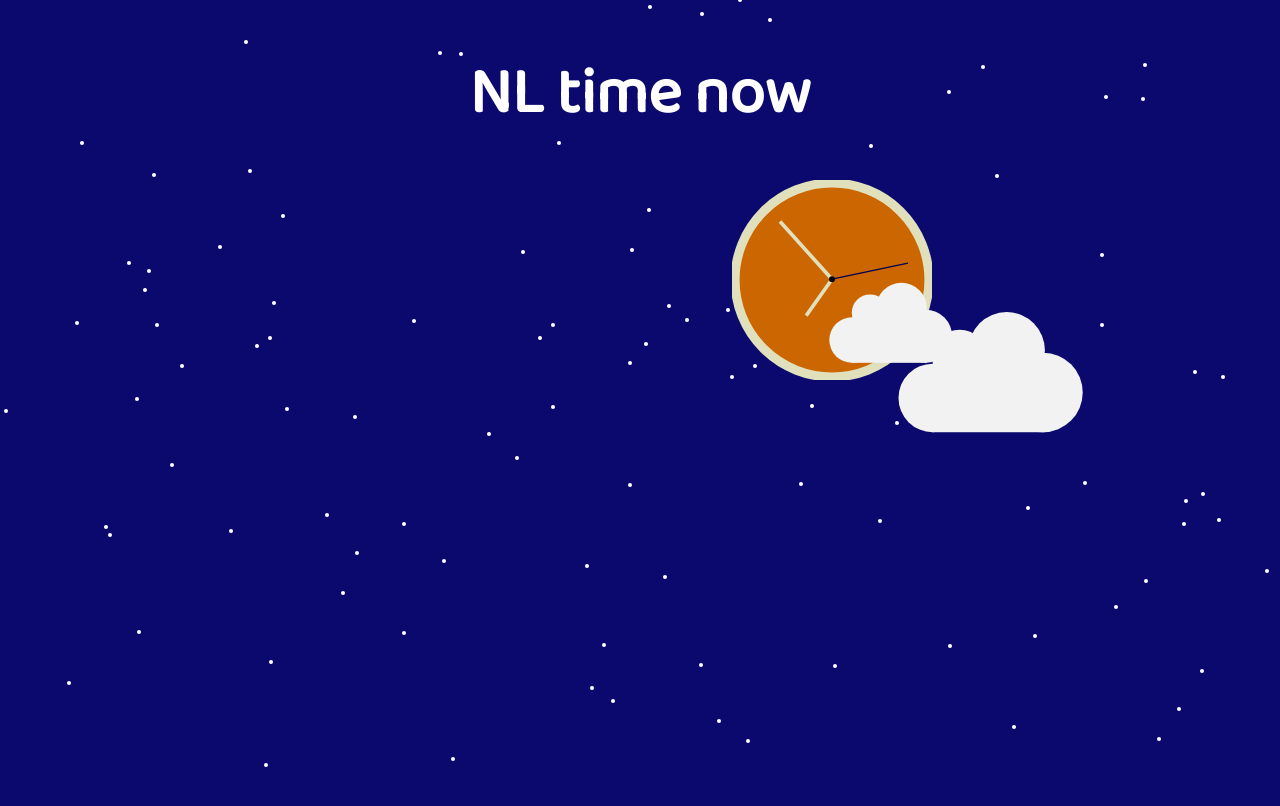
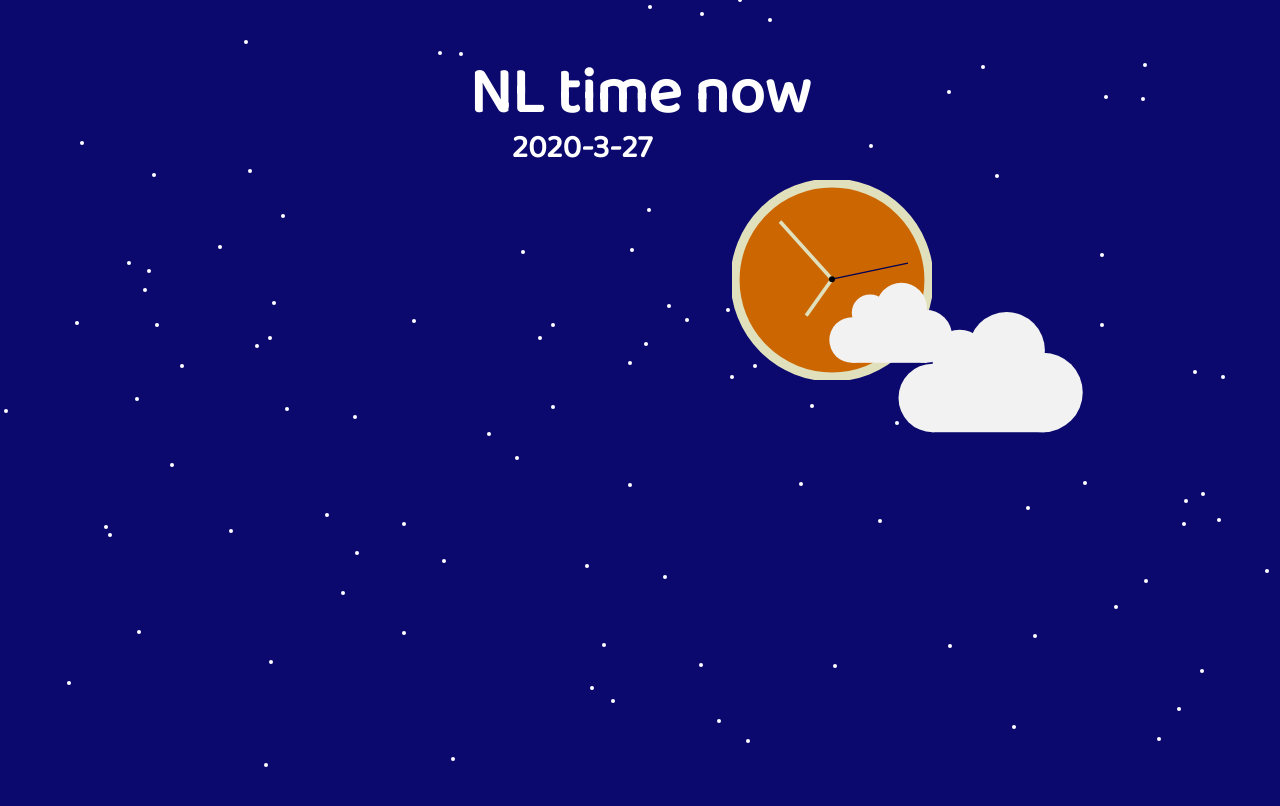
Before and after one commit to SpectralLlama/XT-2-challenge-2, a plain HTML site: page index.html in a window 1280 px wide. Drawn offline with Linux system fonts and the light colour scheme.

Commit message:
date fixed
as

```diff
--- a/index.html
+++ b/index.html
@@ -14,6 +14,7 @@
   <body>
     <div class="timetext">
       <h1>NL time now</h1>
+      <h2 id="datum"></h2>
     </div>
     <div>
       <svg id="clock" viewBox="0 0 330 330">
--- a/script.js
+++ b/script.js
@@ -77,7 +77,12 @@ function moveHands(time) {
   var time = new Date(),
     seconds = (360 / 60) * time.getSeconds(),
     minutes = (360 / 60) * time.getMinutes(),
-		hours = (360 / 12) * time.getHours() + minutes / 60;
+    hours = (360 / 12) * time.getHours() + minutes / 60;
+
+    //datum poging begint hier
+    var dateShow = time.getFullYear()+'-'+(time.getMonth()+1)+'-'+time.getDate();
+    var dateDisplay = document.getElementById("datum");
+    dateDisplay.innerHTML = dateShow;
 
 	// to adjust the nighttime visuals
 	if (time.getHours() > 20 || time.getHours() < 8) {
--- a/style.css
+++ b/style.css
@@ -10,6 +10,13 @@ body {
   height: 100%;
   margin: 0;
   padding: 0;
+}
+
+h2 {
+  font-size: 1em;
+  position: absolute;
+  top: 12%;
+  left: 40%;
 }
 
 /* Animations */
```
